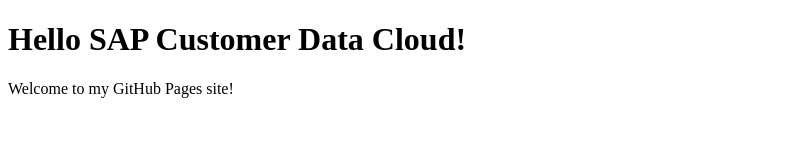
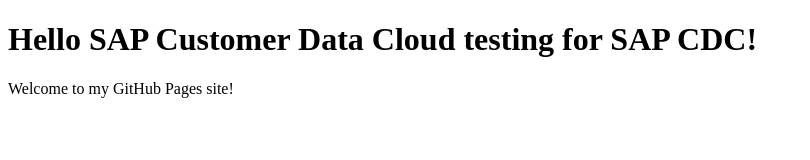
Before and after one commit to Nik-Chugh/Nikhil_Nik-Chugh, a plain HTML site: page index.html in a window 1280 px wide. Shown: the whole page, without its empty margins (0-810 px from the left). Drawn offline with Linux system fonts and the light colour scheme.

Commit message:
Update index.html

```diff
--- a/index.html
+++ b/index.html
@@ -4,7 +4,7 @@
  <title>My GitHub Pages Site</title>
  </head>
  <body>
- <h1>Hello SAP Customer Data Cloud!</h1>
+ <h1>Hello SAP Customer Data Cloud testing for SAP CDC!</h1>
  <p>Welcome to my GitHub Pages site!</p>
  </body>
 </html>
```
